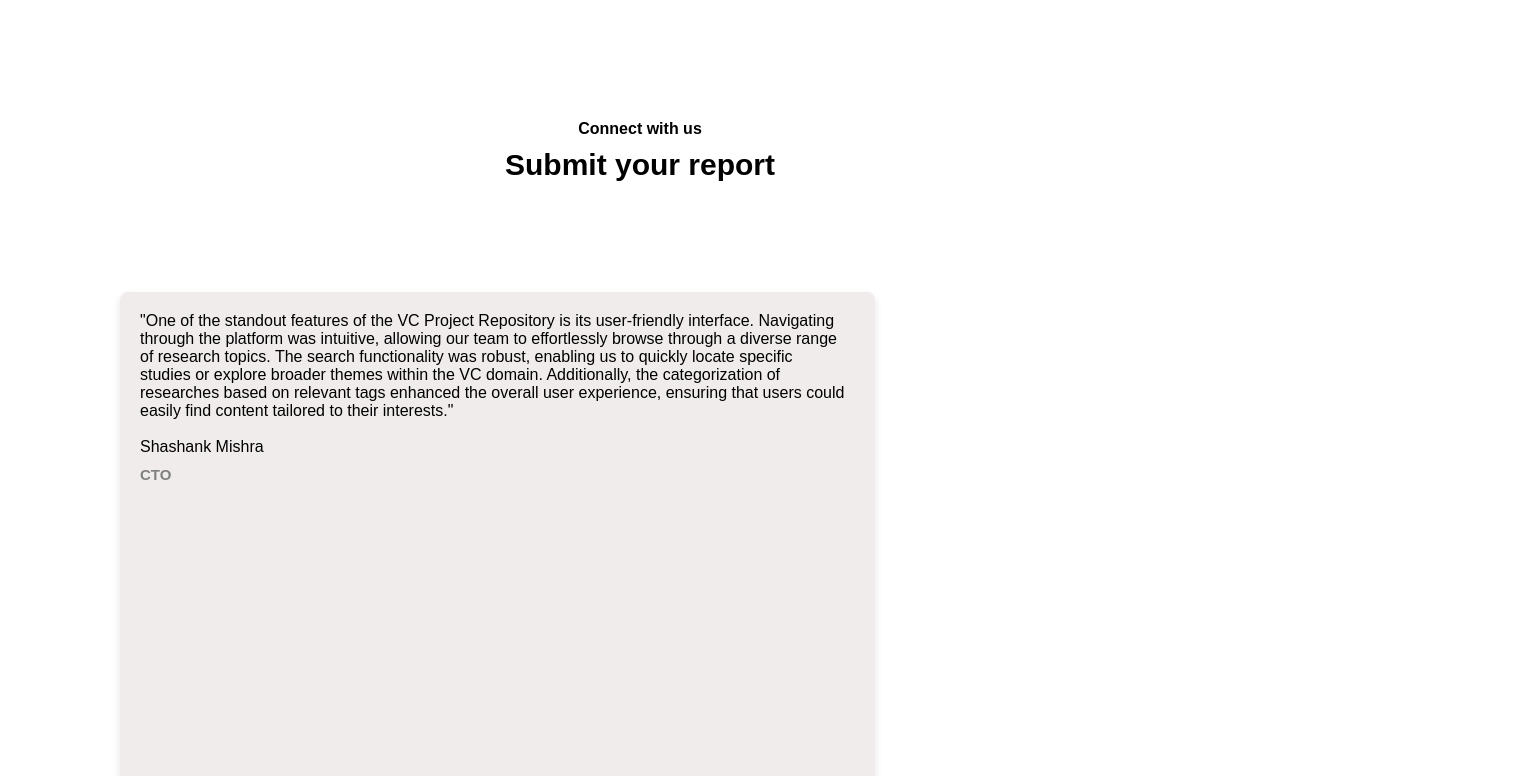
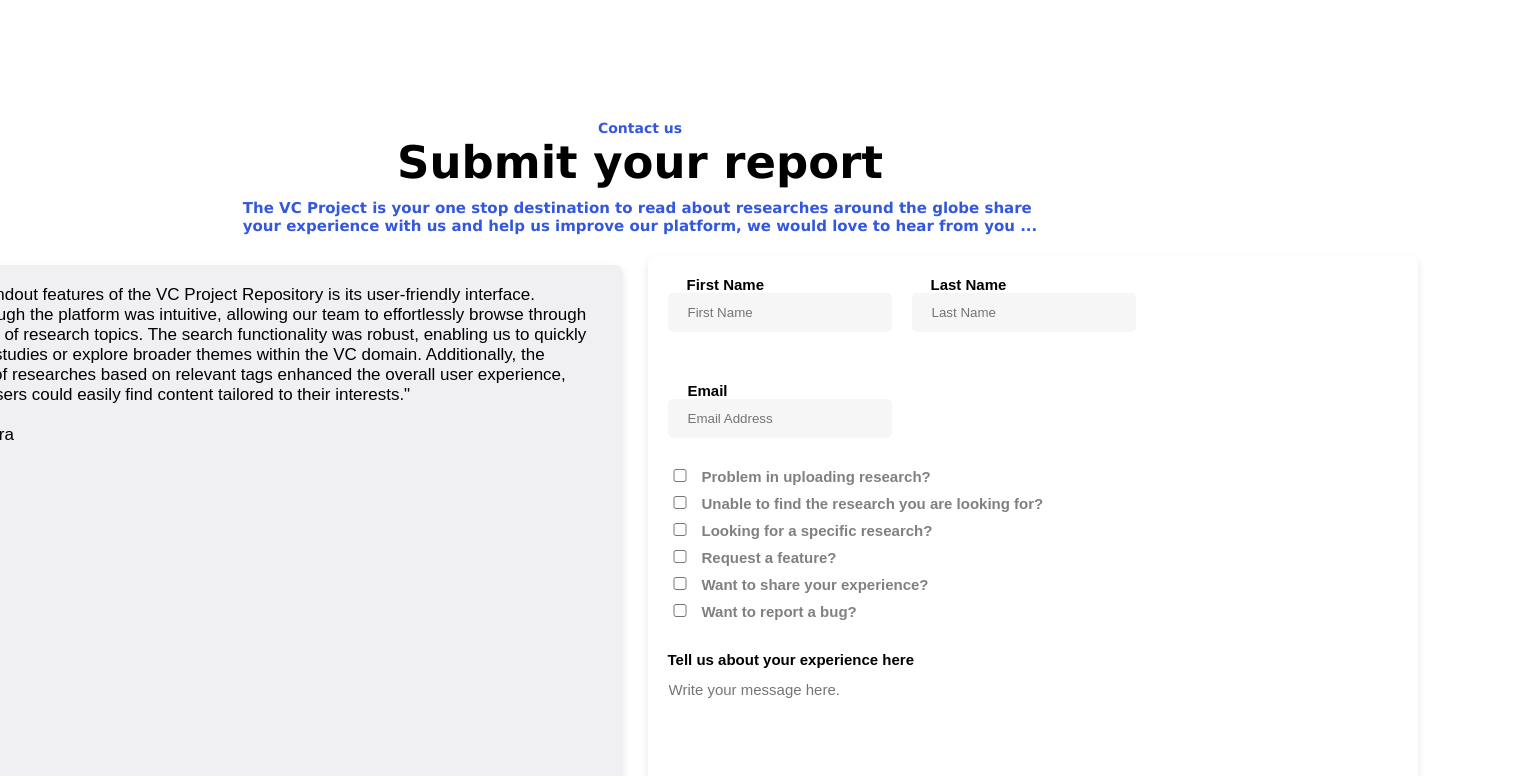
Before and after one commit to shashank-mishra14/TheVCProj, a React (Create React App) app: page /contact in a window 1280 px wide. Shown: the top 776 px of the page, 1538 px wide, since content can reach past the window. Built offline with nearby package versions, Linux system fonts and the light colour scheme.

Commit message:
changes  in font

```diff
--- a/src/components/contactpage/Contact.css
+++ b/src/components/contactpage/Contact.css
@@ -1,18 +1,40 @@
-.h1{
+
+.headcontainer{
     display: flex;
     justify-content: center;
+    flex-direction: column;
     align-items: center;
-    margin-top: 10px;
-    margin-bottom: 100px;
-    font-size: 30px;
+    margin-top: 120px;
+    font-size: 16px;
+
+}
+
+.container {
+    display: flex;
+    flex-direction: column; /* Stack the containers vertically */
+    align-items: center; /* Center align the child containers horizontally */
+  }
+
+  .heading3{
+    margin-bottom:1px;
+    padding-top: 10px;
+    font-size: 15px;
+    display: flex;
+    flex-direction: column;
+    justify-content: center;
+    align-self: center;
+    color:#3358de;
+    font-weight: 600;
+    font-family: 'Lucida Sans', 'Lucida Sans Regular', 'Lucida Grande', 'Lucida Sans Unicode', Geneva, Verdana, sans-serif;
+  }
+.h1{
+    font-family: 'Lucida Sans', 'Lucida Sans Regular', 'Lucida Grande', 'Lucida Sans Unicode', Geneva, Verdana, sans-serif;
+    font-size: 45px;
 }
 .h3{
-    display: flex;
-    justify-content: center;
-    align-items: center;
-    margin-top: 120px;
-    font-size: 16px
-
+    color:#3358de;
+    font-size: 14px;
+    font-family: 'Lucida Sans', 'Lucida Sans Regular', 'Lucida Grande', 'Lucida Sans Unicode', Geneva, Verdana, sans-serif;
 }
 
 .container-left {
@@ -22,14 +44,14 @@
     margin-top: 10px;
     margin-bottom: 100px;
     margin-left: 120px;
-    margin-right: 60px;
+    margin-right: 20px;
     width: 755px;
     height: 150%;
     float: left;
     box-sizing: border-box;
     box-shadow: 0 4px 8px rgba(0, 0, 0, 0.1); /* Adding a subtle box shadow */
     border-radius: 8px; /* Adding border radius for a rounded corner effect */
-    background-color: rgb(240, 236, 236); /* Adding a white background to make the shadow stand out */
+    background-color: rgba(237, 237, 240, 0.818); /* Adding a white background to make the shadow stand out */
     padding-right: 10px;
 
 
@@ -42,9 +64,10 @@
     margin-top: 10px;
     margin-bottom: 100px;
     margin-right: 120px;
-    margin-left: 20px;
+    margin-left: 5px;
     border-radius: 2px;
     width: 775px;
+    height: 150%;
     float: left;
     box-sizing: border-box;
     box-shadow: 0 4px 8px rgba(0, 0, 0, 0.1); /* Adding a subtle box shadow */
@@ -61,6 +84,7 @@
 
 .paragraph{
     padding: 20px;
+
 }
 
 .h4{
@@ -83,6 +107,7 @@
     padding-top: 10px;
     font-size: 15px;
     color: black;
+    font-weight: 600;
 }
 
 .textarea{
@@ -95,7 +120,7 @@
     border-color: white;
     padding-bottom: 20px;
 
-
+    margin-bottom: 35px;
 }
 
 .check{
@@ -106,19 +131,21 @@
 .email{
     padding-top: 10px;
     font-size: 15px;
-    color: grey;
+    color: black;
     display: flex;
     flex-direction: column;
     padding-bottom: 20px;
+    font-weight: 600;
 }
 
 .name{
     padding-top: 10px;
     font-size: 15px;
-    color: grey;
+    color: black;
     display: flex;
     flex-direction: column;
     padding-bottom: 20px;
+    font-weight: 600;
 }
 
 .nameinput{
@@ -175,8 +202,19 @@
 
 .listcheck{
     margin-left: -110px;
+    font-weight: 600;
 }
 
 .mail{
     margin-left:20px;
 }
+
+.bothcontainers{
+    display: flex;
+    flex-direction: row;
+    justify-content: center;
+    align-items: center;
+    margin-top: 10px;
+    margin-bottom: 100px;
+    font-size: 17px;
+}
--- a/src/components/contactpage/Contact.jsx
+++ b/src/components/contactpage/Contact.jsx
@@ -29,9 +29,16 @@ const Contact = () => {
 
   return (
     <div className="container">
-      <h3 className="h3">Connect with us</h3>
+      <div className="headcontainer">
+        <h3 className="h3">Contact us</h3>
 
         <h1 className="h1">Submit your report</h1>
+        <h3 className="heading3">The VC Project is your one stop destination to read about researches around the globe
+                        share <br /> your experience with us and help us improve our platform, we would love to hear from you ...
+        </h3>
+      </div>
+
+     <div className="bothcontainers">
      <div className="container-left">
         <p className="paragraph">
           "One of the standout features of the VC Project Repository is its
@@ -76,7 +83,6 @@ const Contact = () => {
       </div>
       <div className="container-right">
         <div className="container-right-small">
-
           <form className="form" onSubmit={handleSubmit}>
             <div className="nameinput">
               <div className="name">
@@ -95,7 +101,8 @@ const Contact = () => {
                 />
               </div>
 
-            <div className="name"><label className="namechange" htmlFor="name">
+              <div className="name">
+                <label className="namechange" htmlFor="name">
                   Last Name
                 </label>
                 <input
@@ -107,7 +114,8 @@ const Contact = () => {
                   value={formData.name}
                   onChange={handleChange}
                   required
-              /></div>
+                />
+              </div>
             </div>
 
             <div className="email">
@@ -128,50 +136,65 @@ const Contact = () => {
             <div className="checklist">
               <div className="check">
                 <input type="checkbox" id="checklist" name="checklist" />
-            <label className="listcheck" htmlFor="checklist">Checklist Item 1</label>
+                <label className="listcheck" htmlFor="checklist">
+                  Problem in uploading research?
+                </label>
               </div>
 
               <div className="check">
                 <input type="checkbox" id="checklist2" name="checklist2" />
-            <label className="listcheck"htmlFor="checklist2">Checklist Item 2</label>
+                <label className="listcheck" htmlFor="checklist2">
+                  Unable to find the research you are looking for?
+                </label>
               </div>
               <div className="check">
                 <input type="checkbox" id="checklist2" name="checklist2" />
-            <label className="listcheck"htmlFor="checklist2">Checklist Item 2</label>
+                <label className="listcheck" htmlFor="checklist2">
+                  Looking for a specific research?
+                </label>
               </div>
               <div className="check">
                 <input type="checkbox" id="checklist2" name="checklist2" />
-            <label className="listcheck"htmlFor="checklist2">Checklist Item 2</label>
+                <label className="listcheck" htmlFor="checklist2">
+                  Request a feature?
+                </label>
               </div>
               <div className="check">
                 <input type="checkbox" id="checklist2" name="checklist2" />
-            <label className="listcheck"htmlFor="checklist2">Checklist Item 2</label>
+                <label className="listcheck" htmlFor="checklist2">
+                  Want to share your experience?
+                </label>
               </div>
               <div className="check">
                 <input type="checkbox" id="checklist2" name="checklist2" />
-            <label className="listcheck"htmlFor="checklist2">Checklist Item 2</label>
+                <label className="listcheck" htmlFor="checklist2">
+                  Want to report a bug?
+                </label>
               </div>
             </div>
-
 
             <label className="messg" htmlFor="message">
               Tell us about your experience here
             </label>
             <div className="textarea">
               {" "}
-            <textarea className="textarea"
+              <textarea
+                className="textarea"
                 id="message"
                 name="message"
                 placeholder="Write your message here."
                 value={formData.message}
                 onChange={handleChange}
-              rows="4"
+                rows="5"
                 required
               ></textarea>
             </div>
 
-          <button className="submitbutton"type="submit">Submit</button>
+            <button className="submitbutton" type="submit">
+              Submit
+            </button>
           </form>
+        </div>
       </div>
      </div>
     </div>
```
Lines whose indentation alone changed are shown as unchanged.
